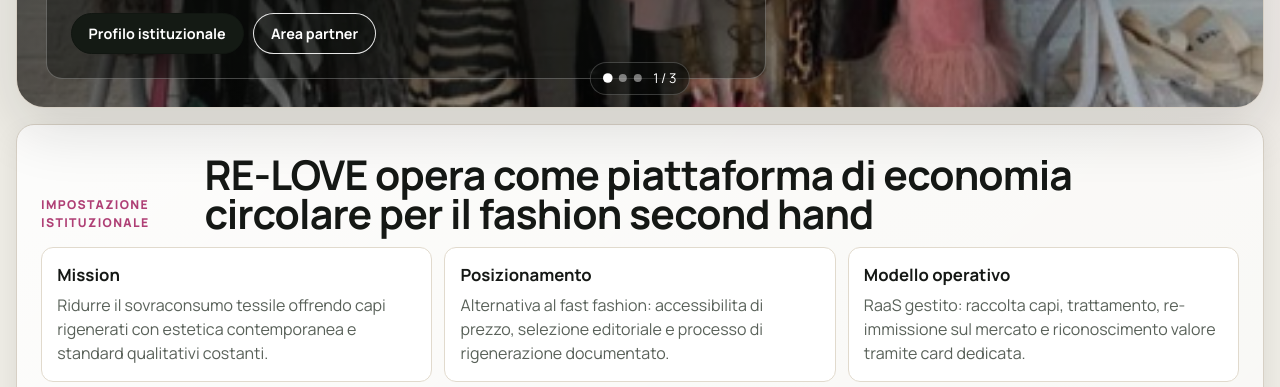
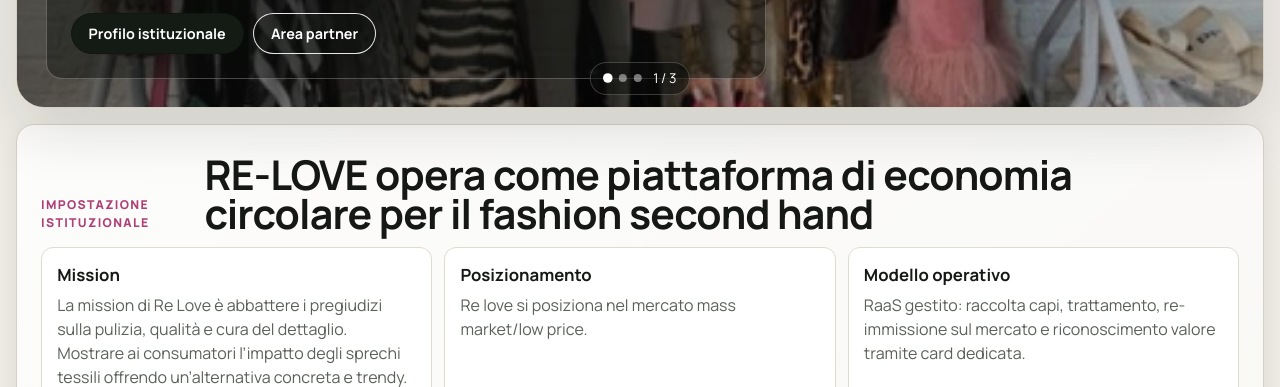
Before and after one commit to THOMASCASINI/relove, a plain HTML site: page index.html in a window 1280 px wide. Shown: the part 565-952 px from the top of the page. Drawn offline with nearby package versions, Linux system fonts and the light colour scheme; grey boxes are pictures that could not be loaded.

Commit message:
Aggiorna testi mission e posizionamento

```diff
--- a/index.html
+++ b/index.html
@@ -82,11 +82,11 @@
       <div class="institutional-grid">
         <article class="institution-card">
           <h3>Mission</h3>
-          <p>Ridurre il sovraconsumo tessile offrendo capi rigenerati con estetica contemporanea e standard qualitativi costanti.</p>
+          <p>La mission di Re Love è abbattere i pregiudizi sulla pulizia, qualità e cura del dettaglio. Mostrare ai consumatori l’impatto degli sprechi tessili offrendo un’alternativa concreta e trendy. Dare una seconda possibilità ai capi dimenticati negli armadi per trasformarli.</p>
         </article>
         <article class="institution-card">
           <h3>Posizionamento</h3>
-          <p>Alternativa al fast fashion: accessibilita di prezzo, selezione editoriale e processo di rigenerazione documentato.</p>
+          <p>Re love si posiziona nel mercato mass market/low price.</p>
         </article>
         <article class="institution-card">
           <h3>Modello operativo</h3>
```
